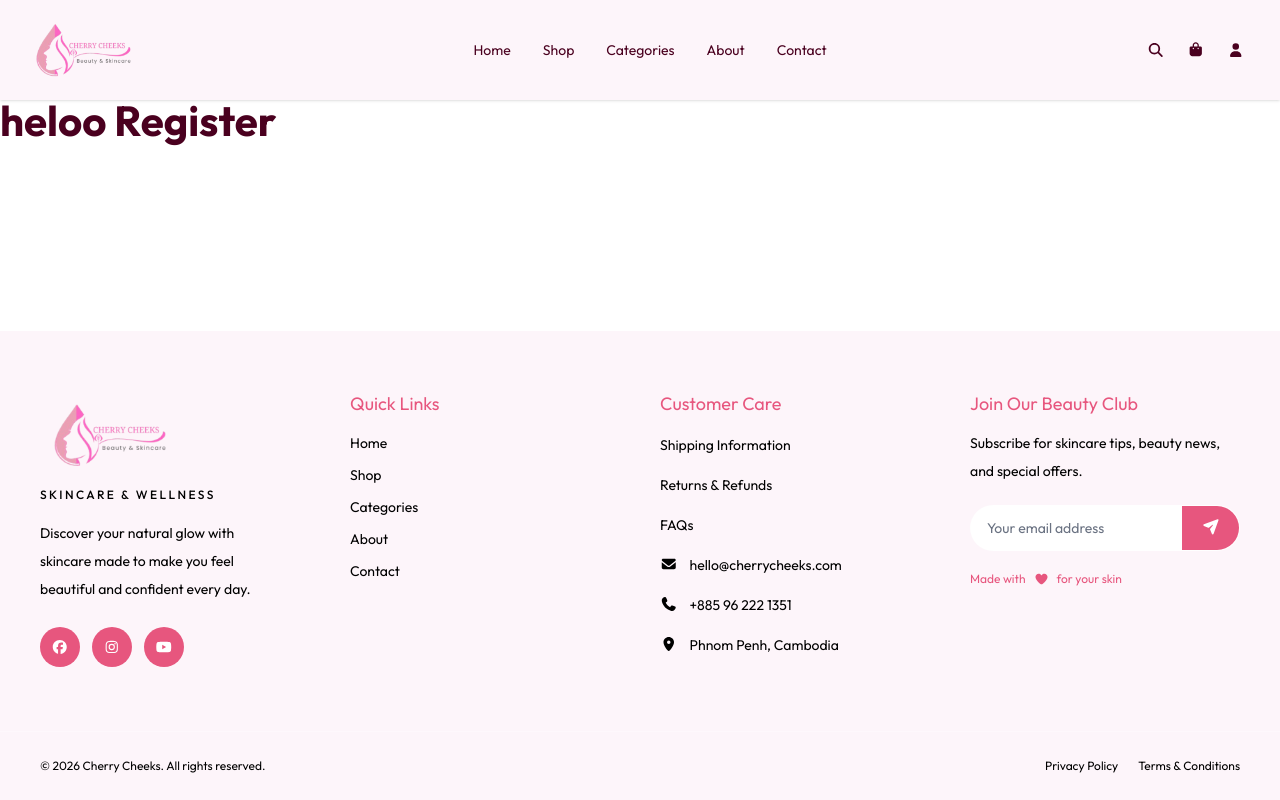
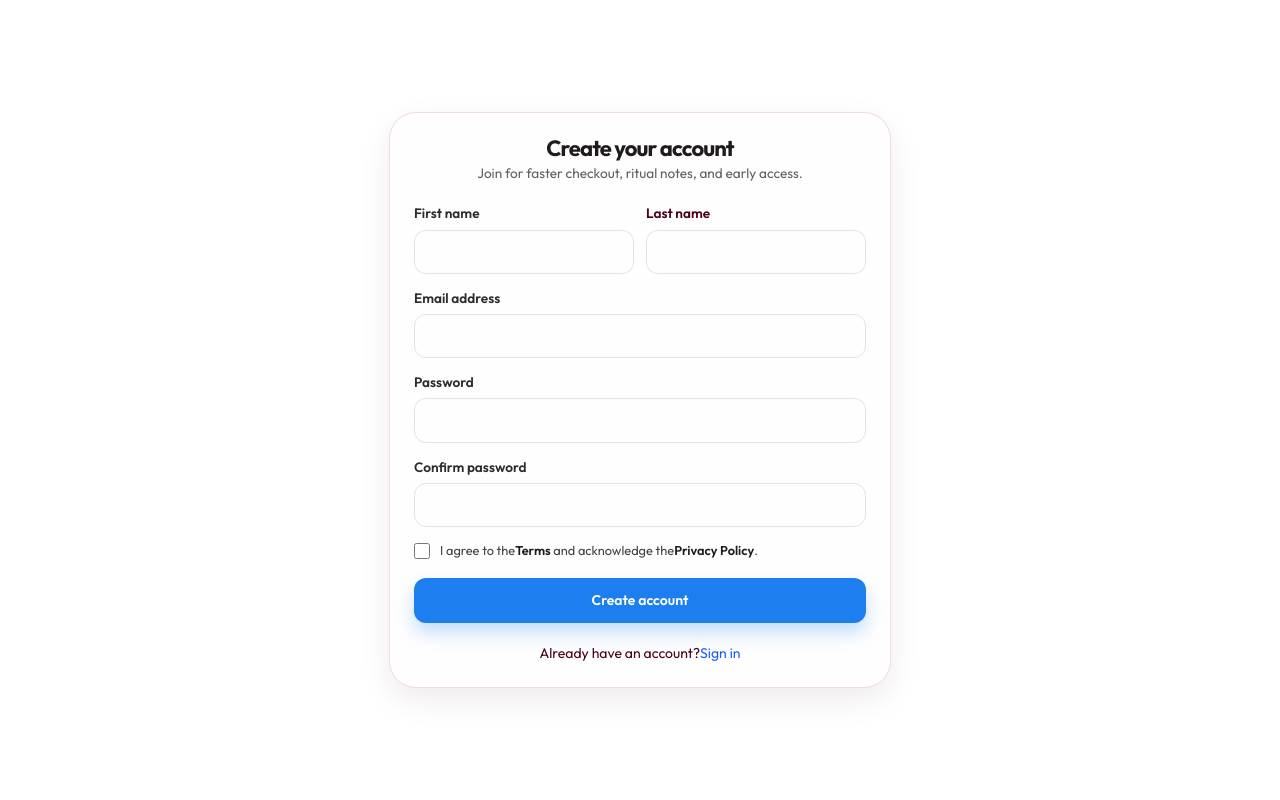
Before and after one commit to Seyhaz-Dev/Cherry-Cheeks-Cosmetics, a React (Vite) app: page /register in a window 1280 px wide. Built offline with nearby package versions, Linux system fonts and the light colour scheme.

Commit message:
done register and Login 80%

```diff
--- a/src/App.jsx
+++ b/src/App.jsx
@@ -1,4 +1,4 @@
-import { BrowserRouter, Routes, Route } from 'react-router-dom'
+import { BrowserRouter, Routes, Route, useLocation } from 'react-router-dom'
 
 import Header from './components/Header'
 import Footer from './components/Footer'
@@ -9,11 +9,13 @@ import Shop from './pages/Shop'
 import Register from './pages/auth/Register'
 import Login from './pages/auth/Login'
 
-function App() {
+function AppLayout() {
+  const location = useLocation()
+  const isAuthPage = ['/login', '/register'].includes(location.pathname)
+
   return (
-    <BrowserRouter>
     <div className="flex min-h-screen flex-col">
-        <Header />
+      {!isAuthPage && <Header />}
 
       <main className="flex-1">
         <Routes>
@@ -25,8 +27,15 @@ function App() {
         </Routes>
       </main>
 
-        <Footer />
+      {!isAuthPage && <Footer />}
     </div>
+  )
+}
+
+function App() {
+  return (
+    <BrowserRouter>
+      <AppLayout />
     </BrowserRouter>
   )
 }
--- a/src/index.css
+++ b/src/index.css
@@ -61,7 +61,7 @@ button {
 
 a {
   text-decoration: none;
-  color: inherit;
+
 }
 
 img {
--- a/src/pages/auth/Login.jsx
+++ b/src/pages/auth/Login.jsx
@@ -0,0 +1,50 @@
+function Login() {
+  return (
+    <div className="flex min-h-screen items-center justify-center  px-3 py-6 sm:px-4 sm:py-8">
+        <div className="w-full max-w-[500px] rounded-[26px] bg-[#fefefe] p-4 shadow-[0_12px_30px_rgba(90,52,67,0.10)] ring-1 ring-[#f1d9e5] sm:p-5 md:p-6">
+            <div className="mb-1 text-center">
+
+                <h2 className=" text-[1.65rem] font-bold tracking-[-0.04em] text-[#1f1b1d] sm:text-[1.9rem]">
+                    Welcome back
+                </h2>
+            </div>
+
+            <p className="mb-5 text-center text-[0.78rem] text-[#645d64] sm:text-[0.85rem]">
+                Return to your saved rituals, orders, and rewards.
+            </p>
+
+            <form className="space-y-3.5">
+
+                <div>
+                    <label className="mb-1.5 block text-[0.8rem] font-semibold text-[#2c2b2d] sm:text-[0.85rem]"> Email address </label>
+                    <input type="email" value="" readOnly className="w-full rounded-xl border border-[#eadfe5] px-3 py-2.5 text-[0.92rem] text-[#2b2a2d] outline-none transition focus:border-[#ec6a8e]" />
+                </div>
+
+                <div>
+                    <label className="mb-1.5 block text-[0.8rem] font-semibold text-[#2c2b2d] sm:text-[0.85rem]"> Password </label>
+                    <div className="relative">
+                        <input type="password" value="" readOnly className="w-full rounded-xl border border-[#eadfe5] px-3 py-2.5 pr-10 text-[0.92rem] text-[#2b2a2d] outline-none transition focus:border-[#ec6a8e]" />
+                    </div>
+                </div>
+
+                <label className="flex items-start gap-2.5 text-[0.76rem] text-[#454147] sm:text-[0.8rem]">
+                    <input type="checkbox" className="mt-0.5 h-4 w-4 rounded border-[#d7c4cf] accent-[#0d6efd]" />
+                    <span> Remember me </span>
+                    <span className="ml-auto text-[#1f1b1d]">Forgot password?</span>
+
+                </label>
+
+                <button type="submit" className="mt-1 w-full rounded-xl bg-[#1d7ef0] px-4 py-3 text-[0.96rem] font-semibold text-white shadow-[0_10px_18px_rgba(29,126,240,0.25)] transition hover:bg-[#1770d8] sm:text-[1rem]">
+                    Sign in
+                </button>
+            </form>
+
+            <p className="mt-5 text-center text-base gap-2 sm:text-sm">Don't have an account?
+                <a href="/register" className="text-sm  text-blue-600 hover:text-blue-700">Register</a>
+            </p>
+        </div>
+    </div>
+  )
+}
+
+export default Login
--- a/src/pages/auth/Register.jsx
+++ b/src/pages/auth/Register.jsx
@@ -1,6 +1,75 @@
 function Register() {
-    return (
-        <h1> heloo Register</h1>
-    )
+  return (
+    <div className="flex min-h-screen items-center justify-center  px-3 py-6 sm:px-4 sm:py-8">
+        <div className="w-full max-w-[500px] rounded-[26px] bg-[#fefefe] p-4 shadow-[0_12px_30px_rgba(90,52,67,0.10)] ring-1 ring-[#f1d9e5] sm:p-5 md:p-6">
+            <div className="mb-1 text-center">
+
+                <h2 className=" text-[1.65rem] font-bold tracking-[-0.04em] text-[#1f1b1d] sm:text-[1.9rem]">
+                    Create your account
+                </h2>
+            </div>
+
+            <p className="mb-5 text-center text-[0.78rem] text-[#645d64] sm:text-[0.85rem]">
+            Join for faster checkout, ritual notes, and early access.
+            </p>
+
+            <form className="space-y-3.5">
+                <div className="grid gap-3 sm:grid-cols-2">
+                    <div>
+                        <label className="mb-1.5 block text-[0.8rem] font-semibold text-[#2c2b2d] sm:text-[0.85rem]">
+                            First name
+                        </label>
+                        <input type="text" value="" readOnly className="w-full rounded-xl border border-[#eadfe5]  px-3 py-2.5 text-[0.92rem] text-[#2b2a2d] outline-none transition focus:border-[#ec6a8e]" />
+                    </div>
+
+                    <div>
+                        <label className="mb-1.5 block text-[0.8rem] font-semibold  sm:text-[0.85rem]">
+                            Last name
+                        </label>
+                        <input type="text" value="" readOnly className="w-full rounded-xl border border-[#eadfe5] px-3 py-2.5 text-[0.92rem] text-[#2b2a2d] outline-none transition focus:border-[#ec6a8e]" />
+                    </div>
+                </div>
+
+                <div>
+                    <label className="mb-1.5 block text-[0.8rem] font-semibold text-[#2c2b2d] sm:text-[0.85rem]"> Email address </label>
+                    <input type="email" value="" readOnly className="w-full rounded-xl border border-[#eadfe5] px-3 py-2.5 text-[0.92rem] text-[#2b2a2d] outline-none transition focus:border-[#ec6a8e]" />
+                </div>
+
+                <div>
+                    <label className="mb-1.5 block text-[0.8rem] font-semibold text-[#2c2b2d] sm:text-[0.85rem]"> Password </label>
+                    <div className="relative">
+                        <input type="password" value="" readOnly className="w-full rounded-xl border border-[#eadfe5] px-3 py-2.5 pr-10 text-[0.92rem] text-[#2b2a2d] outline-none transition focus:border-[#ec6a8e]" />
+                    </div>
+                </div>
+
+                <div>
+                    <label className="mb-1.5 block text-[0.8rem] font-semibold text-[#2c2b2d] sm:text-[0.85rem]"> Confirm password </label>
+                    <div className="relative">
+                        <input type="password" value="" readOnly className="w-full rounded-xl border border-[#eadfe5]  px-3 py-2.5 pr-10 text-[0.92rem] text-[#2b2a2d] outline-none transition focus:border-[#ec6a8e]" />
+                    </div>
+
+                </div>
+
+                <label className="flex items-start gap-2.5 text-[0.76rem] text-[#454147] sm:text-[0.8rem]">
+                    <input type="checkbox" className="mt-0.5 h-4 w-4 rounded border-[#d7c4cf] accent-[#0d6efd]" />
+                    <span> I agree to the
+                        <a href="#" className="font-semibold text-[#1f1b1d] underline">Terms</a> and acknowledge the
+                        <a href="#" className="font-semibold text-[#1f1b1d] underline">Privacy Policy</a>.
+                    </span>
+
+                </label>
+
+                <button type="submit" className="mt-1 w-full rounded-xl bg-[#1d7ef0] px-4 py-3 text-[0.96rem] font-semibold text-white shadow-[0_10px_18px_rgba(29,126,240,0.25)] transition hover:bg-[#1770d8] sm:text-[1rem]">
+                    Create account
+                </button>
+            </form>
+
+            <p className="mt-5 text-center text-base gap-2 sm:text-sm">Already have an account?
+                <a href="/login" className="text-sm  text-blue-600 hover:text-blue-700">Sign in</a>
+            </p>
+        </div>
+    </div>
+  )
 }
+
 export default Register
```
Lines whose indentation alone changed are shown as unchanged.
